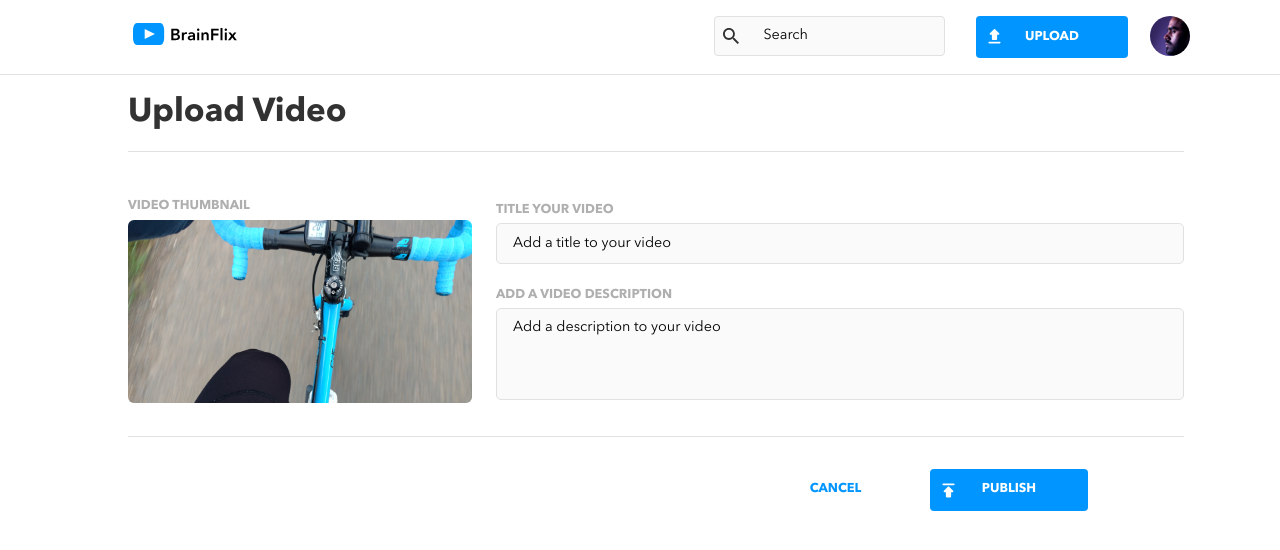
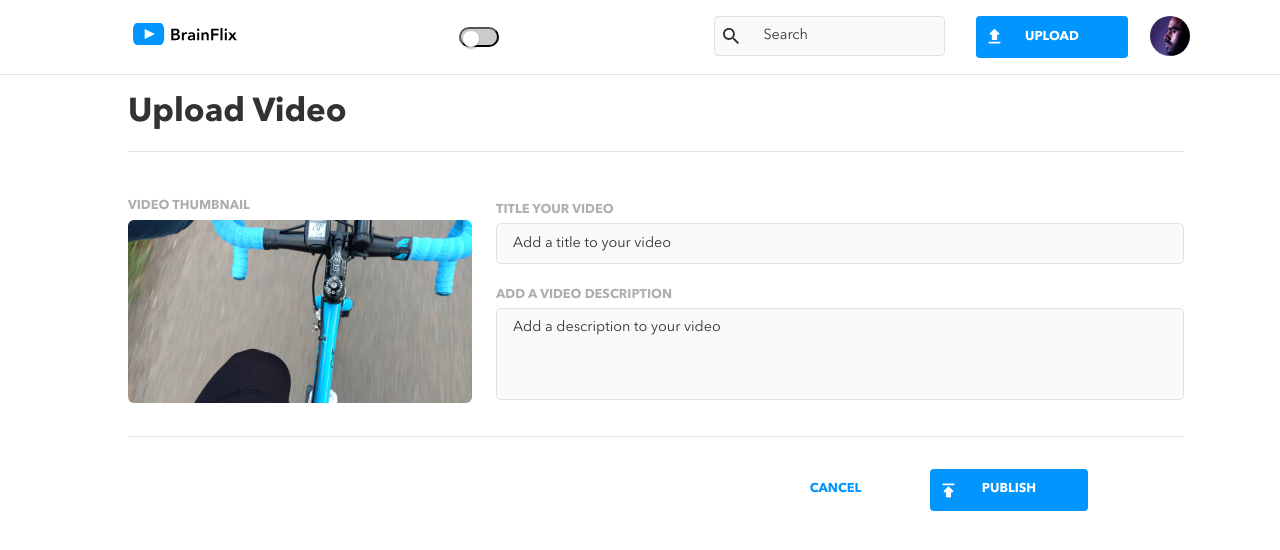
Before and after one commit to retrocolours/tatiana-privezentseva-brainflix, a React (Create React App) app: page /upload in a window 1280 px wide. Shown: the top 550 px of the page. Built offline with nearby package versions, Linux system fonts and the light colour scheme.

Commit message:
try adding dark mode on the header

```diff
--- a/src/App.js
+++ b/src/App.js
@@ -1,4 +1,5 @@
 import { BrowserRouter, Routes, Route } from "react-router-dom";
+import { useState } from "react";
 import Header from "./components/Header/Header.js";
 import Home from "./pages/Home/Home";
 import Upload from "./pages/Upload/Upload";
@@ -6,13 +7,20 @@ import Upload from "./pages/Upload/Upload";
 import "./App.scss";
 
 function App() {
+  const [DarkMode, setDarkMode] = useState(false);
+
   return (
     <>
       <BrowserRouter>
-        <Header />
+        <Header DarkMode={DarkMode} setDarkMode={setDarkMode} />
         <Routes>
           <Route path="/" element={<Home />} />
-          <Route path="/upload" element={<Upload />} />
+          <Route
+            path="/upload"
+            element={
+              <Upload />
+            }
+          />
           {/* <Route path="*" element={<NotFound />} /> */}
           <Route path="videos/:videoId" element={<Home />} />
         </Routes>
--- a/src/components/Comments/Comments.scss
+++ b/src/components/Comments/Comments.scss
@@ -197,7 +197,7 @@
 }
 
 ::placeholder {
-  color: $secondary-color1;
+  color: $primary-color1;
   font-size: 0.8rem;
   padding: 0.1rem 0;
 
--- a/src/components/Header/Header.js
+++ b/src/components/Header/Header.js
@@ -4,13 +4,17 @@ import Button from "../Button/Button";
 import logo from "../../assets/Logo/logo.svg";
 import mohan from "../../assets/Images/Mohan.jpg";
 
-function Header() {
+function Header({ DarkMode, setDarkMode }) {
   return (
-    <header className="header">
+    <header className={`header ${DarkMode ? `header--dark-mode` : ``}`}>
       <div className="header__container">
         <Link to="/" title="home">
           <img src={logo} className="header__logo" alt="logo" />
         </Link>
+        <button
+          className="toggle"
+          onClick={() => setDarkMode(!DarkMode)}
+        ></button>
         <div className="header__search">
           <form id="header__form" className="header__form">
             <label htmlFor="search" className="header__label"></label>
--- a/src/components/Header/Header.scss
+++ b/src/components/Header/Header.scss
@@ -10,6 +10,9 @@
 }
 
 .header {
+   &--dark-mode {
+    background-color: black;
+  }
   &__container {
     display: flex;
     flex-direction: column;
@@ -106,4 +109,54 @@
   @include tablet {
     padding-left: 2rem;
   }
+
+
 }
+
+
+.toggle {
+  position: relative;
+  display: inline-block;
+  width: 40px;
+  height: 20px;
+  margin: 0;
+  padding: 0;
+  border-radius: 10px;
+  background-color: #ccc;
+  cursor: pointer;
+  transition: all 0.4s ease-in-out;
+
+  &::before {
+    content: '';
+    position: absolute;
+    top: 2px;
+    left: 2px;
+    width: 16px;
+    height: 16px;
+    border-radius: 50%;
+    background-color: #fff;
+    box-shadow: 0 2px 2px rgba(0, 0, 0, 0.25);
+    transition: all 0.4s ease-in-out;
+  }
+
+  &.dark {
+    background-color: #000;
+
+    &::before {
+      left: 22px;
+    }
+  }
+
+  &:active {
+    &::before {
+      transform: translateX(12px);
+      transition-duration: 0.2s;
+    }
+  }
+
+  &.selected {
+    &::before {
+      left: 22px;
+    }
+  }
+}
--- a/src/components/Hero/Hero.scss
+++ b/src/components/Hero/Hero.scss
@@ -63,6 +63,13 @@
     flex-direction: column;
     gap: 1rem;
 
+    @include tablet {
+      flex-direction: row;
+    }
+  }
+
+  &__info-2 {
+    flex-direction: column-reverse;
     @include tablet {
       flex-direction: row;
     }
--- a/src/pages/Upload/Upload.js
+++ b/src/pages/Upload/Upload.js
@@ -1,5 +1,6 @@
 import { useState } from "react";
 import { useNavigate } from "react-router-dom";
+
 import Button from "../../components/Button/Button";
 import UploadVideo from "../../assets/Images/UploadVideo.jpg";
 import "./Upload.scss";
```
